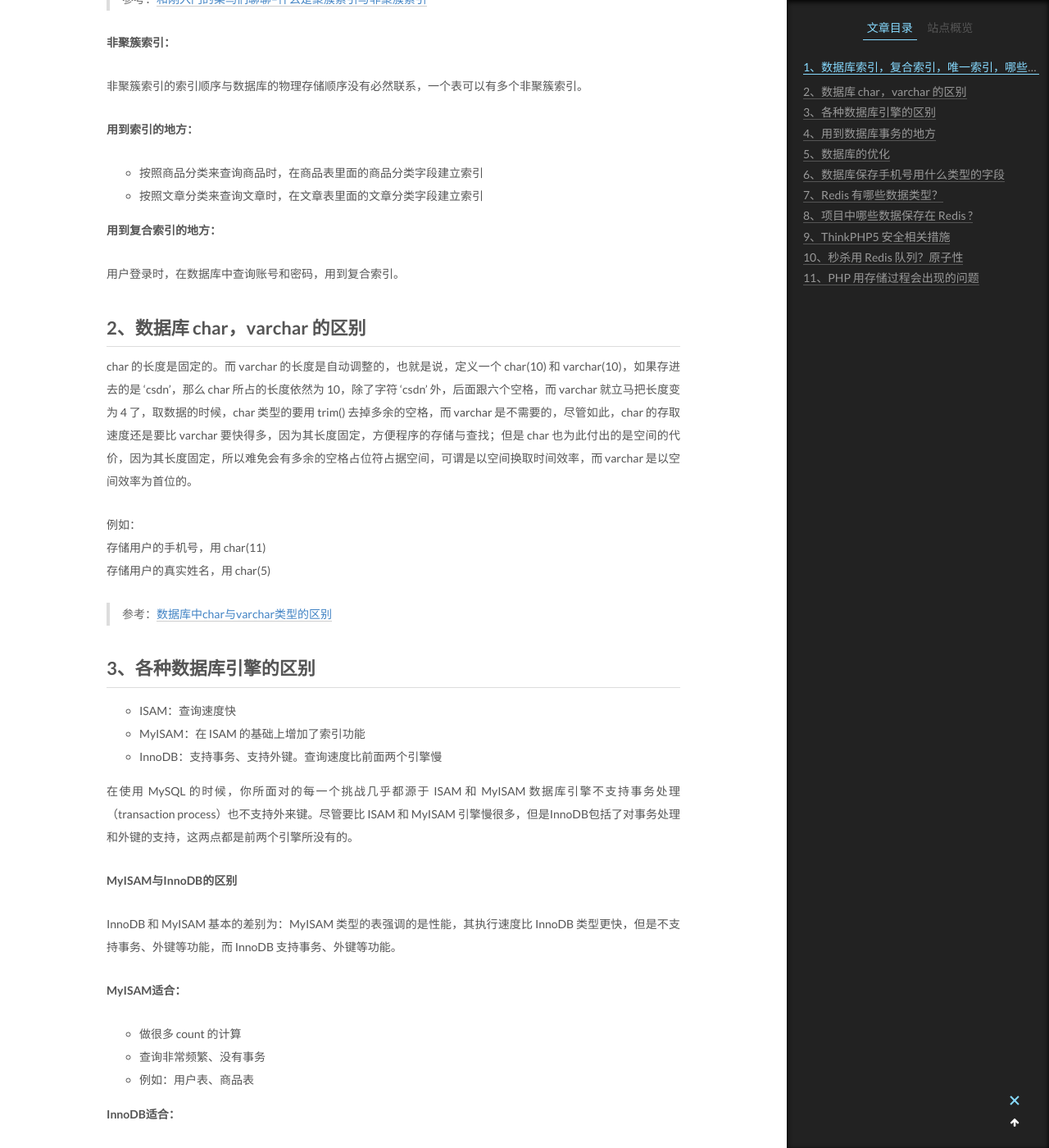
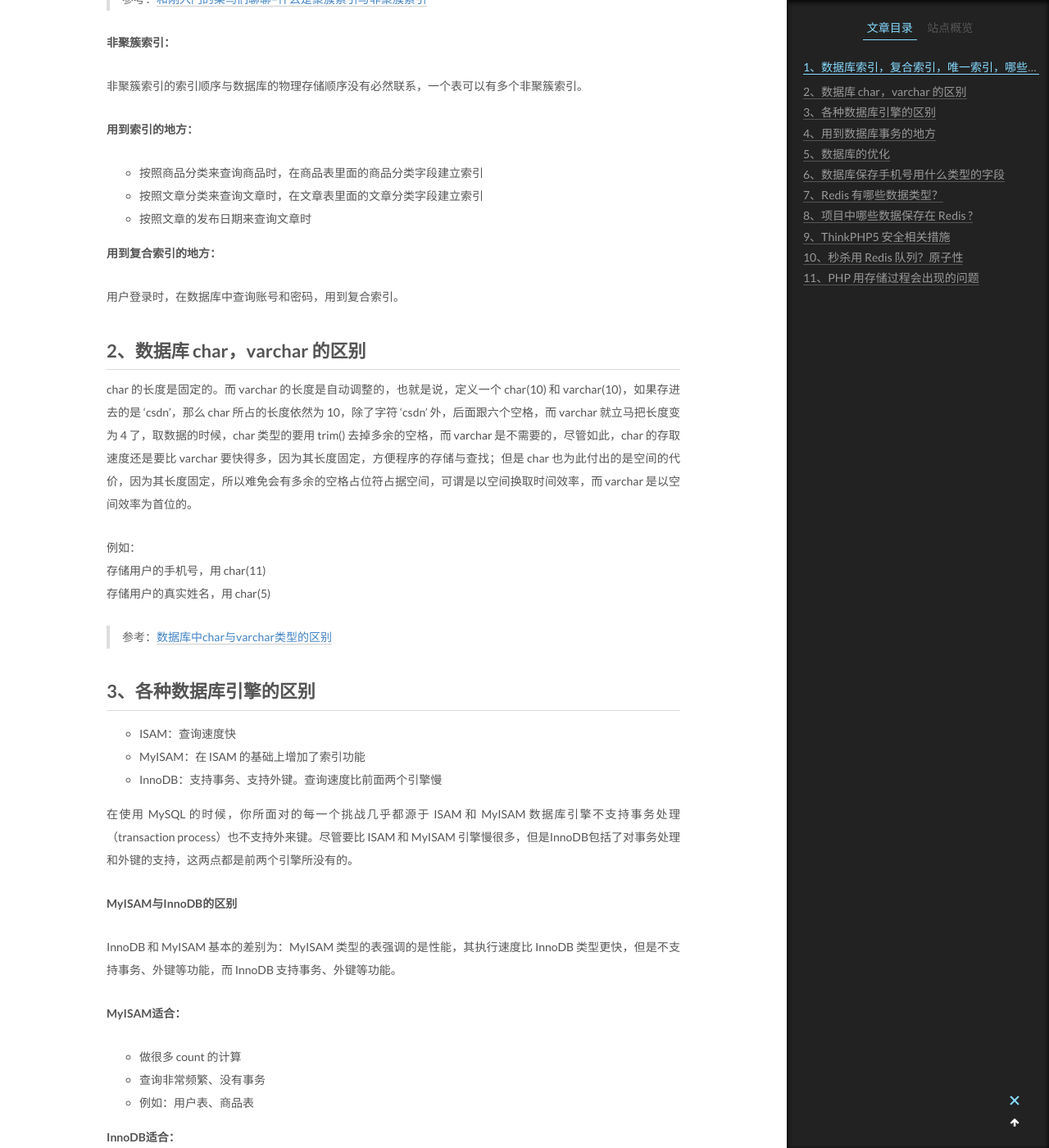
Before and after one commit to nnngu/LearningNotes, a Jekyll site: the page built from _posts/2018-06-05-PHP 面试题收集.md, in a window 1280 px wide and 1400 px high, scrolled down 1029 px. Shown: the whole window at 82% size. Built offline with Jekyll 4.4.1, drawn with Linux system fonts in a browser that asks for light colours.

Commit message:
修改文件: _posts/2018-06-05-PHP 面试题收集.md

```diff
--- a/_posts/2018-06-05-PHP 面试题收集.md
+++ b/_posts/2018-06-05-PHP 面试题收集.md
@@ -39,6 +39,7 @@ Unique Index 就是额外添加的唯一性约束。该约束严格的保证索
 
 * 按照商品分类来查询商品时，在商品表里面的商品分类字段建立索引
 * 按照文章分类来查询文章时，在文章表里面的文章分类字段建立索引
+* 按照文章的发布日期来查询文章时
 
 **用到复合索引的地方：**
 
```
